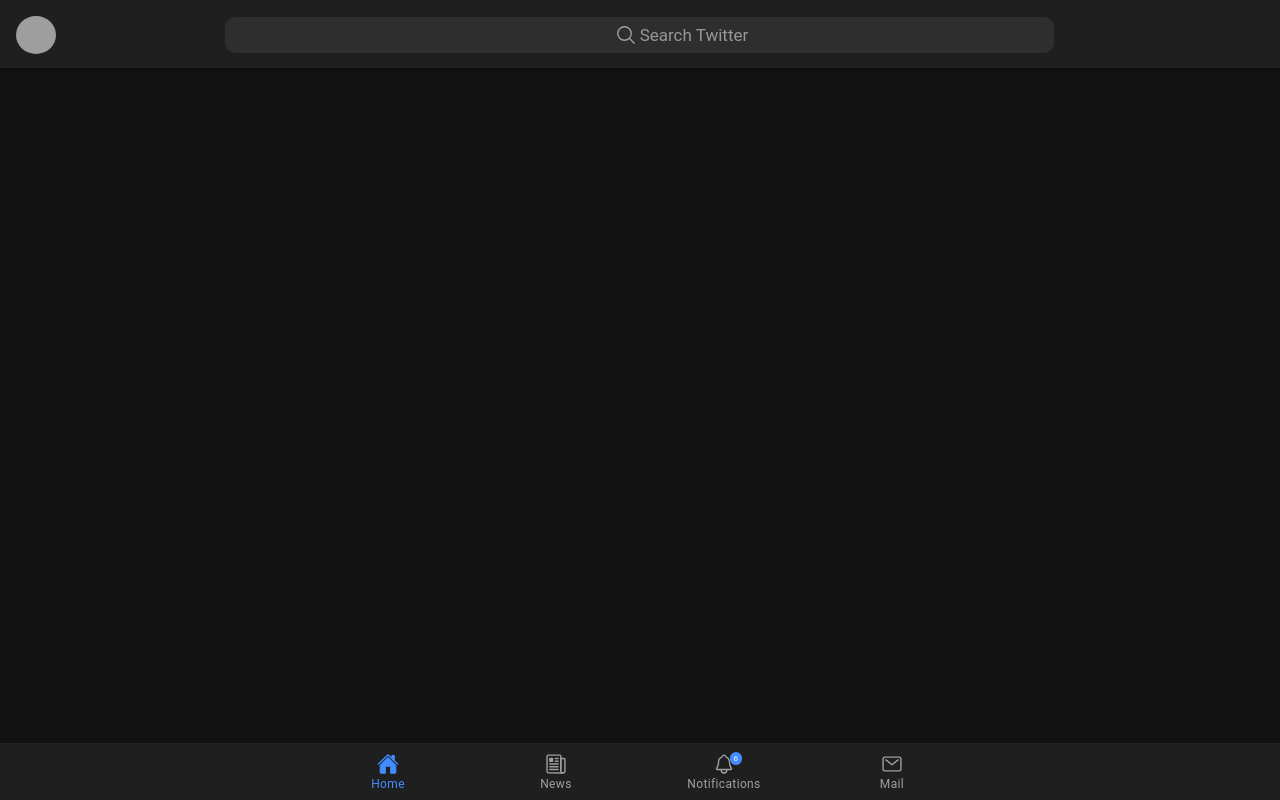
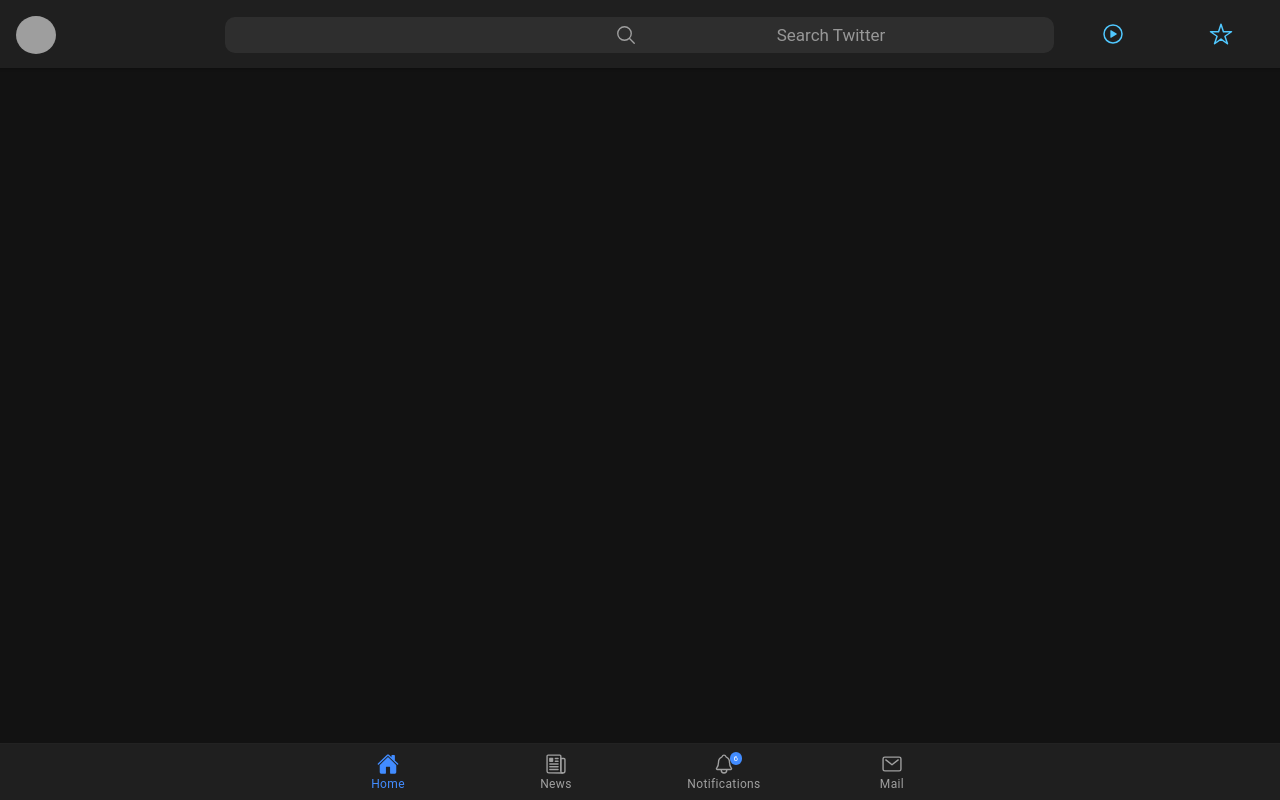
Before and after one commit to Theofilos-Chamalis/ionic-social-network-redesign, a React (Create React App) app: page /home in a window 1280 px wide. Built offline with nearby package versions, Linux system fonts and the light colour scheme; grey boxes are pictures that could not be loaded.

Commit message:
Fix the icons on the right of the toolbar

```diff
--- a/src/pages/Home.css
+++ b/src/pages/Home.css
@@ -3,3 +3,17 @@ ion-avatar {
     height: 40px;
     padding-bottom: 2px;
 }
+
+#toolbar-icons-right1 {
+    margin-top: 6px;
+    padding-right: 8px;
+    margin-left: -6px;
+    font-size: 24px;
+}
+
+#toolbar-icons-right2 {
+    margin-top: 6px;
+    padding-right: 6px;
+    margin-left: -6px;
+    font-size: 24px;
+}
--- a/src/pages/Home.tsx
+++ b/src/pages/Home.tsx
@@ -1,8 +1,9 @@
 import React, { Component } from 'react';
 import {
-  IonContent, IonHeader, IonPage, IonToolbar,
-  IonSearchbar, IonGrid, IonRow, IonCol, IonAvatar
+  IonContent, IonHeader, IonPage, IonToolbar, IonSearchbar,
+  IonGrid, IonRow, IonCol, IonAvatar, IonIcon
 } from '@ionic/react';
+import { playCircleOutline, starOutline } from 'ionicons/icons';
 import './Home.css';
 
 export default class Home extends Component<{}, { searchText: string }> {
@@ -42,7 +43,21 @@ export default class Home extends Component<{}, { searchText: string }> {
                     onIonChange={e => this.setSearchText(e.detail.value!)}
                     placeholder="Search Twitter"
                     animated
-                    className="placeholder"
+                    className="placeholder ion-text-center"
+                  />
+                </IonCol>
+                <IonCol size="1" className="ion-text-center">
+                  <IonIcon
+                    id="toolbar-icons-right1"
+                    icon={playCircleOutline}
+                    color="secondary"
+                  />
+                </IonCol>
+                <IonCol size="1" className="ion-text-center">
+                  <IonIcon
+                    id="toolbar-icons-right2"
+                    icon={starOutline}
+                    color="secondary"
                   />
                 </IonCol>
               </IonRow>
```
